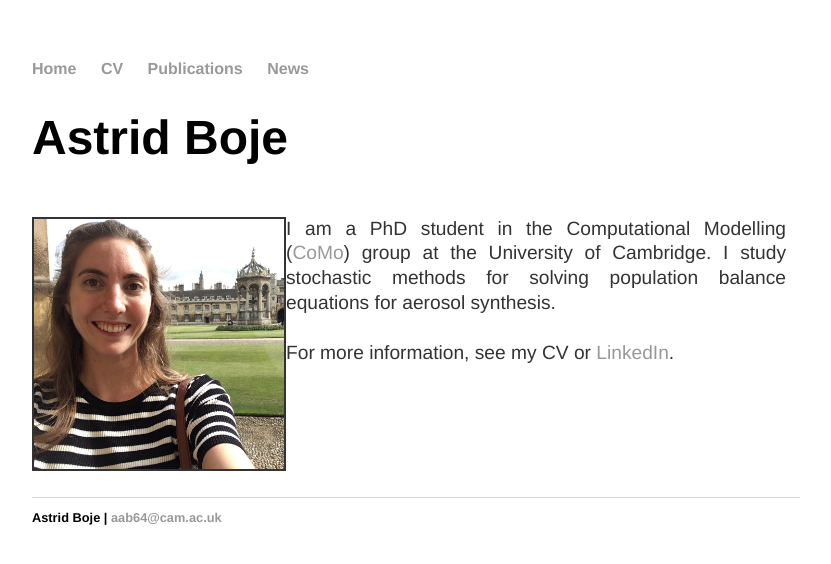
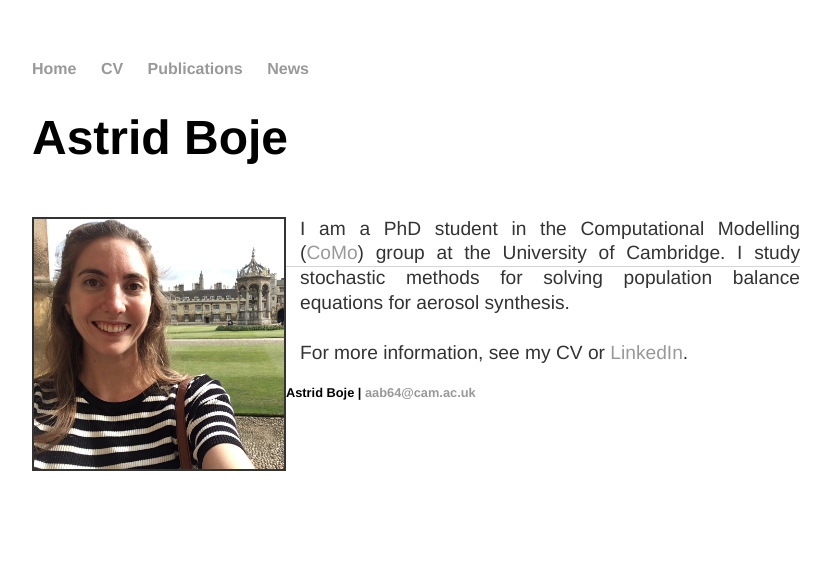
Before and after one commit to aab64/aab64.github.io, a Jekyll site: the page built from index.html, in a window 1280 px wide. Shown: the top 564 px of the page, without its empty margins (224-1055 px from the left). Built offline with Jekyll 4.4.1, drawn with Linux system fonts in a browser that asks for light colours.

Commit message:
Update index.html

```diff
--- a/index.html
+++ b/index.html
@@ -7,7 +7,7 @@ title: Astrid Boje | PhD Student | CoMo Group | University of Cambridge
 	<h1>Astrid Boje</h1>
 </div>
 
-<div class="wrapper" style="display: inline-block">
+<div class="display: inline-block">
 	<div class="blurb" style="clear: left">
 		<p style="float: left;">
 			<img src="/images/Me_in_Cam.jpg" height="auto" width="250px" border="2px solid grey">
```
